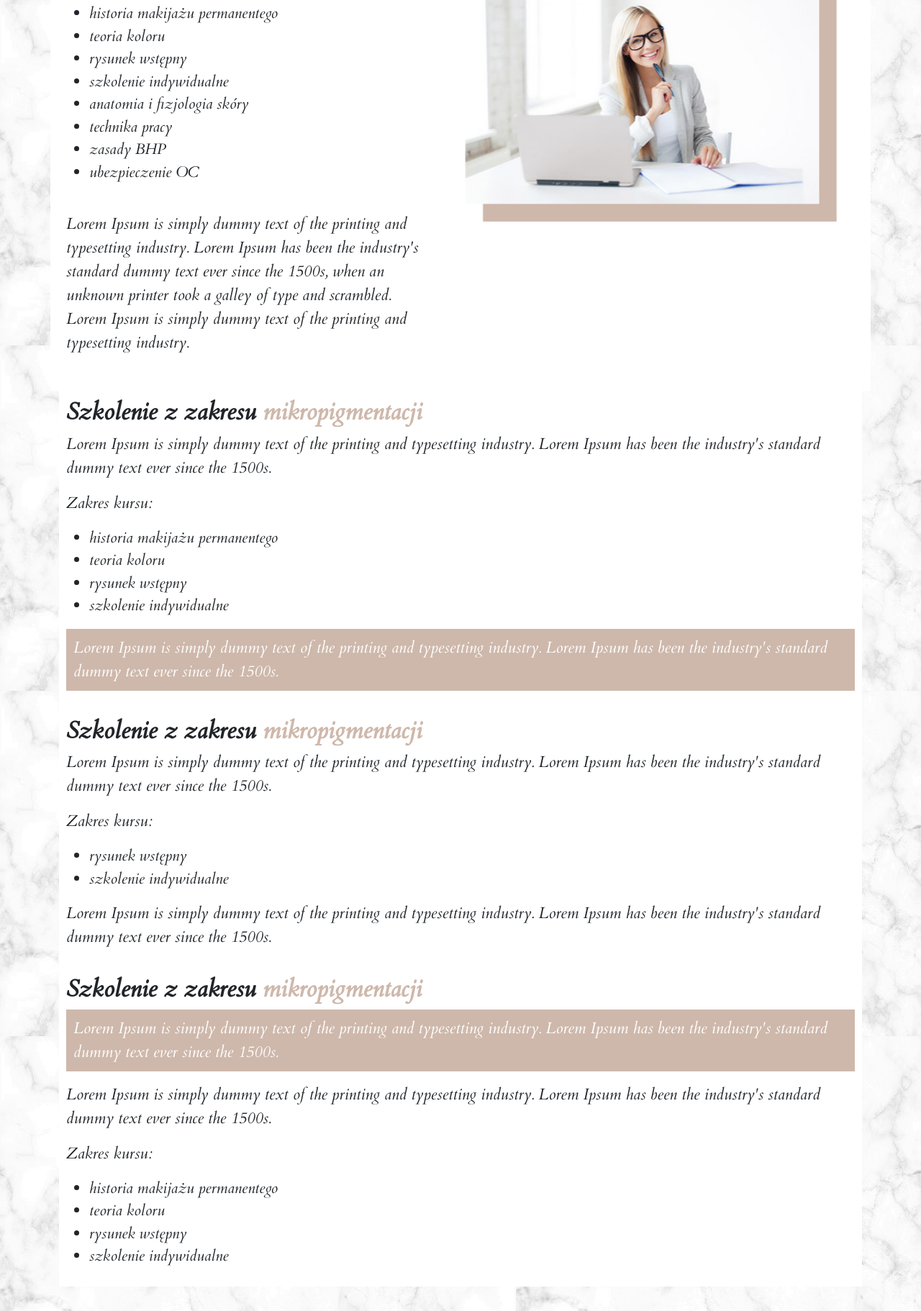
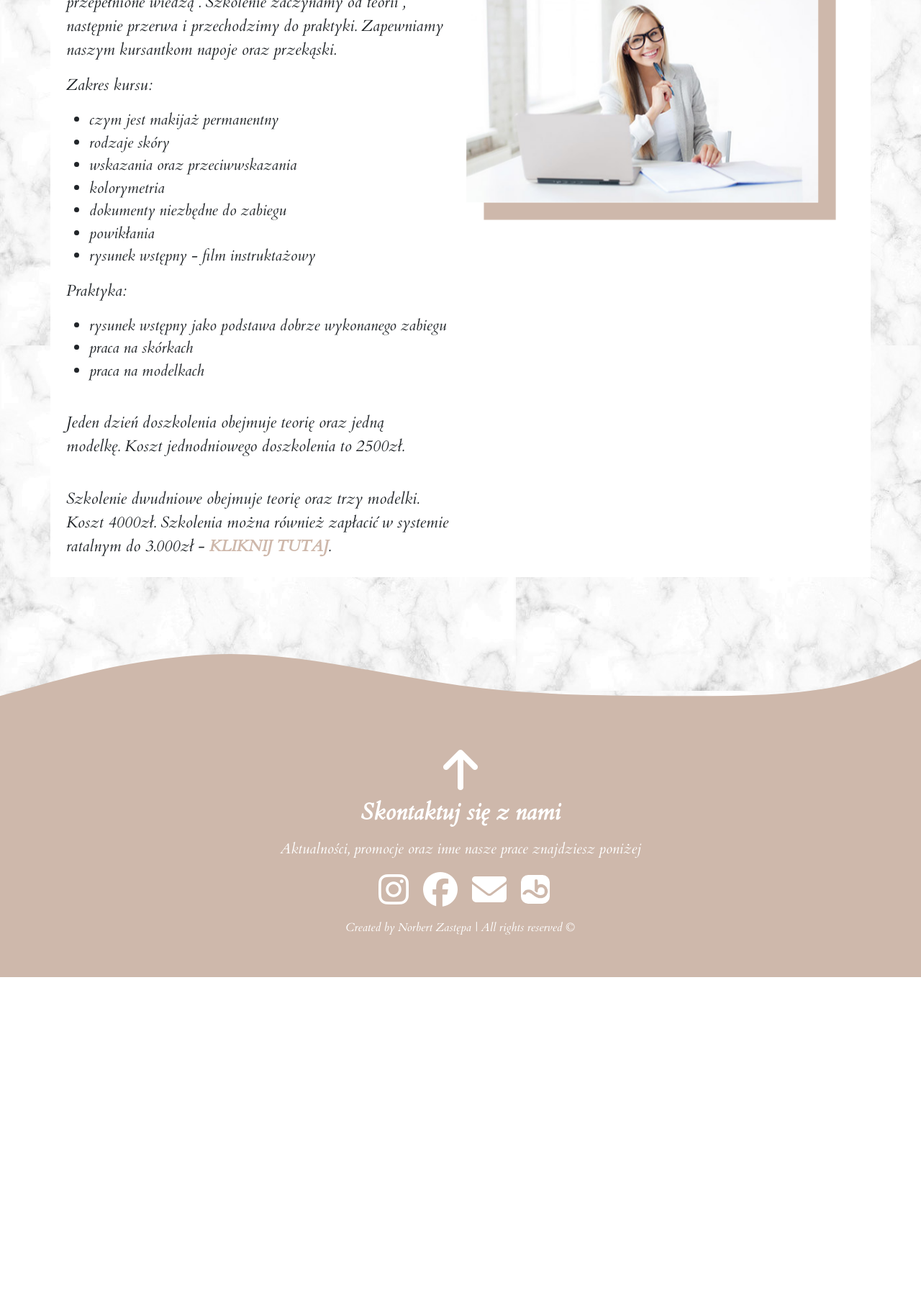
Before and after one commit to voxx1/bebeauty, a plain HTML site: page szkolenia.html in a window 1280 px wide. Shown: the part 480-2302 px from the top of the page at 72% size. After the commit the page ends 1838 px from the top, so only its background shows below. Drawn offline with nearby package versions, Linux system fonts and the light colour scheme.

Commit message:
Add files via upload

```diff
--- a/style.css
+++ b/style.css
@@ -72,7 +72,7 @@ body {
 }
 
 .carousel-item img {
-  height: 500px;
+  height: 400px;
   -o-object-fit: cover;
   object-fit: cover;
   background-size: cover;
@@ -640,7 +640,7 @@ span.middle-line:after {
 
 @media (min-width: 900px) {
   .carousel-item img {
-    height: 500px;
+    height: 546px;
   }
 }
 @media (min-width: 992px) and (max-width: 1199px) {
--- a/szkolenia.html
+++ b/szkolenia.html
@@ -61,64 +61,36 @@
                   <div class="szkolenia-item row bg-right" >
                     <div class="col-md-6" data-aos="fade-right"
                     data-aos-duration="3000">
-                      <h1>Szkolenie z zakresu <span class="under">mikropigmentacji</span></h1>
+                      <h1>Szkolenie z zakresu <span class="under">permanentnego brwi</span></h1>
+                      <p>Szkolenie z makijażu permanentnego brwi to dwa dni przepełnione wiedzą .
+                        Szkolenie zaczynamy od teorii , następnie przerwa i przechodzimy do praktyki. Zapewniamy naszym kursantkom napoje oraz przekąski. </p>
                       <p>Zakres kursu:</p>
                       <ul>
-                          <li>historia makijażu permanentego</li>
-                          <li>teoria koloru</li>
-                          <li>rysunek wstępny</li>
-                          <li>szkolenie indywidualne</li>
-                          <li>anatomia i fizjologia skóry</li>
-                          <li>technika pracy</li>
-                          <li>zasady BHP</li>
-                          <li>ubezpieczenie OC</li>
+                          <li>czym jest makijaż permanentny </li>
+                          <li>rodzaje skóry</li>
+                          <li>wskazania oraz przeciwwskazania</li>
+                          <li>kolorymetria</li>
+                          <li>dokumenty niezbędne do zabiegu</li>
+                          <li>powikłania</li>
+                          <li>rysunek wstępny - film instruktażowy</li>
                       </ul>
-                                    <p class= "szkolenia-info fadedown">Lorem Ipsum is simply dummy text of the printing and typesetting industry. Lorem Ipsum has been the industry's standard dummy text ever since the 1500s, when an unknown printer took a galley of type and scrambled. Lorem Ipsum is simply dummy text of the printing and typesetting industry.</p>
-
+                      <p>Praktyka:</p>
+                      <ul>
+                        <li>rysunek wstępny jako podstawa dobrze wykonanego zabiegu</li>
+                        <li>praca na skórkach</li>
+                        <li>praca na modelkach</li>
+                      </ul>
+                          <p class= "szkolenia-info fadedown">Jeden dzień doszkolenia obejmuje teorię oraz jedną modelkę. Koszt jednodniowego doszkolenia to 2500zł.</p>
+                            <p>Szkolenie dwudniowe obejmuje teorię oraz trzy modelki. Koszt 4000zł.
+                            Szkolenia można również zapłacić w systemie ratalnym do 3.000zł - <a href="raty.html" class="under" style="font-weight: bold;">KLIKNIJ TUTAJ</a>.
+                          </p>
                   </div>
                   <div class="col-md-6 zoom" data-aos="fade-left"
                   data-aos-duration="3000">
                       <img src="images/salon5.jpg">
                   </div>
                 </div>
-              <div class="szkolenia-item" style="background: white;">
-                <h1 data-aos="fade-right"
-                data-aos-duration="3000">Szkolenie z zakresu <span class="under">mikropigmentacji</span></h1>
-                <p class="fadedown">Lorem Ipsum is simply dummy text of the printing and typesetting industry. Lorem Ipsum has been the industry's standard dummy text ever since the 1500s.</p>
-                <p class="fadedown">Zakres kursu:</p>
-                <ul>
-                    <li class="fadedown">historia makijażu permanentego</li>
-                    <li class="fadedown">teoria koloru</li>
-                    <li class="fadedown">rysunek wstępny</li>
-                    <li class="fadedown">szkolenie indywidualne</li>
-                </ul>
-                <p class="pink fadedown">Lorem Ipsum is simply dummy text of the printing and typesetting industry. Lorem Ipsum has been the industry's standard dummy text ever since the 1500s.</p>
-            </div>
-            <div class="szkolenia-item" style="background: white;">
-              <h1 data-aos="fade-right"
-              data-aos-duration="3000">Szkolenie z zakresu <span class="under">mikropigmentacji</span></h1>
-                <p class="fadedown">Lorem Ipsum is simply dummy text of the printing and typesetting industry. Lorem Ipsum has been the industry's standard dummy text ever since the 1500s.</p>
-                <p class="fadedown">Zakres kursu:</p>
-                <ul class="fadedown">
-                    <li>rysunek wstępny</li>
-                    <li>szkolenie indywidualne</li>
-                </ul>
-                <p class="fadedown">Lorem Ipsum is simply dummy text of the printing and typesetting industry. Lorem Ipsum has been the industry's standard dummy text ever since the 1500s.</p>
-            </div>
-            <div class="szkolenia-item" style="background: white;">
-              <h1 data-aos="fade-right"
-              data-aos-duration="3000">Szkolenie z zakresu <span class="under">mikropigmentacji</span></h1>
-                <p class="pink fadedown">Lorem Ipsum is simply dummy text of the printing and typesetting industry. Lorem Ipsum has been the industry's standard dummy text ever since the 1500s.</p>
-                <p class="fadedown">Lorem Ipsum is simply dummy text of the printing and typesetting industry. Lorem Ipsum has been the industry's standard dummy text ever since the 1500s.</p>
-                <p class="fadedown">Zakres kursu:</p>
-                <ul class="fadedown">
-                    <li>historia makijażu permanentego</li>
-                    <li>teoria koloru</li>
-                    <li>rysunek wstępny</li>
-                    <li>szkolenie indywidualne</li>
-                </ul>
-            </div>
-        </div>
+           </div>
             </main>
             <footer>
               <img class="wave table1" src="images/wave.svg">
```
Also changed, not shown: cennik.html (+59 -0 lines), galeria.html (+1 -1 lines), index.html (+1 -1 lines), zabiegi.html (+0 -10 lines).
